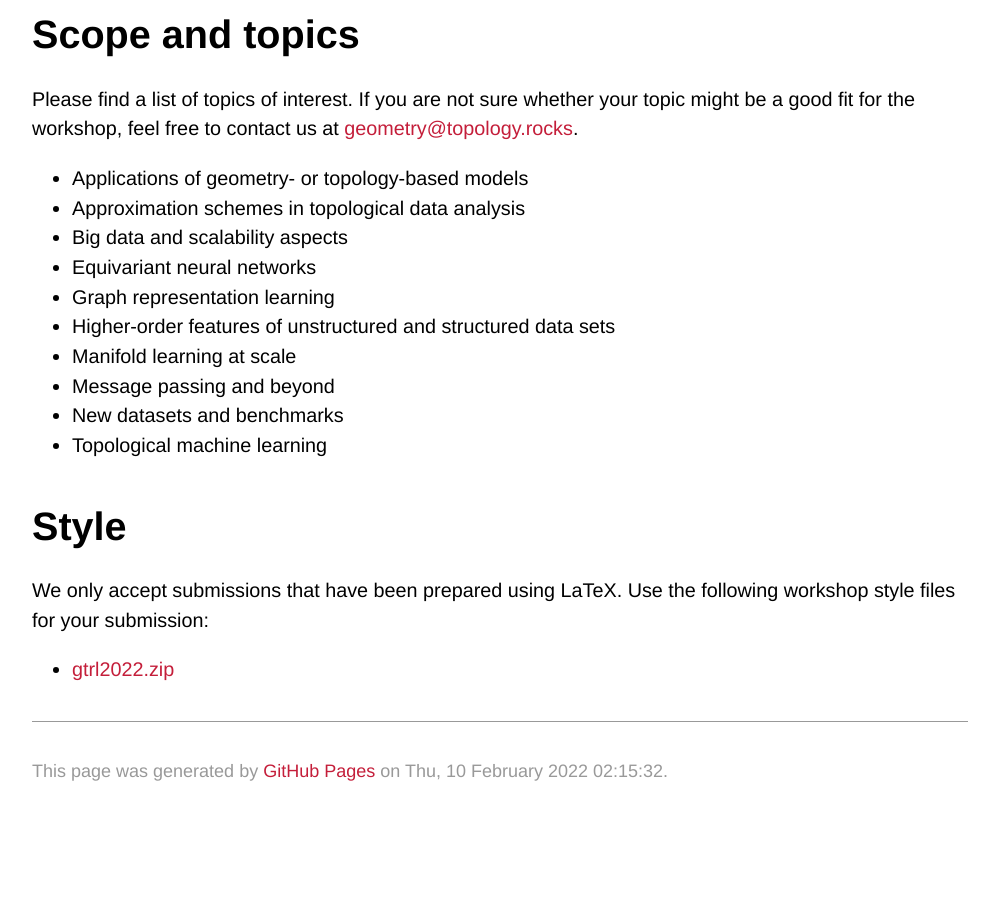
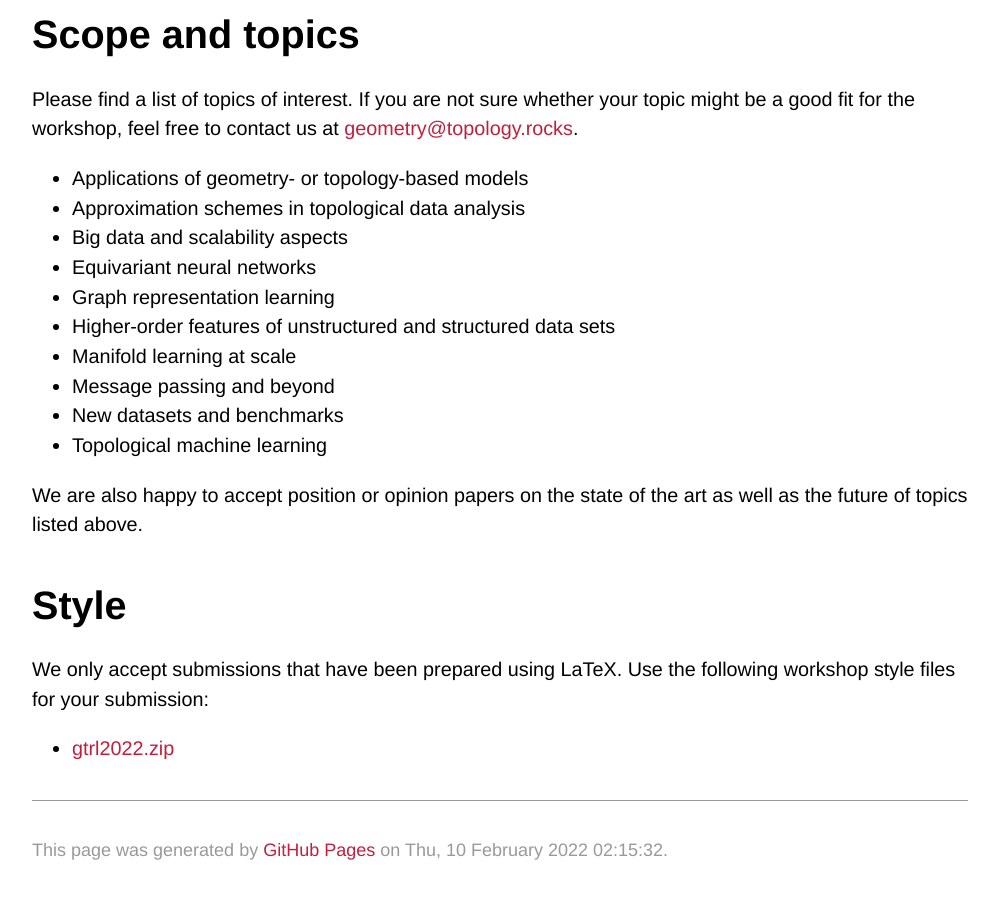
Before and after one commit to gt-rl/gt-rl.github.io, a Jekyll site: the page built from cfp.md, in a window 1280 px wide and 900 px high, scrolled down 867 px. Shown: the whole window, without its empty margins (140-1138 px from the left). Built offline with Jekyll 4.4.1, drawn with Linux system fonts in a browser that asks for light colours; some web fonts are replaced; our own code applies the rules of GitHub Pages for plain Markdown files; before the commit the page ends 1688 px from its top, so only the background shows below that.

Commit message:
Updated CfP

```diff
--- a/cfp.md
+++ b/cfp.md
@@ -36,6 +36,9 @@ workshop, feel free to contact us at [geometry@topology.rocks](mailto:geometry@t
 - New datasets and benchmarks
 - Topological machine learning
 
+We are also happy to accept position or opinion papers on the state of
+the art as well as the future of topics listed above.
+
 # Style
 
 We only accept submissions that have been prepared using LaTeX. Use the
```
